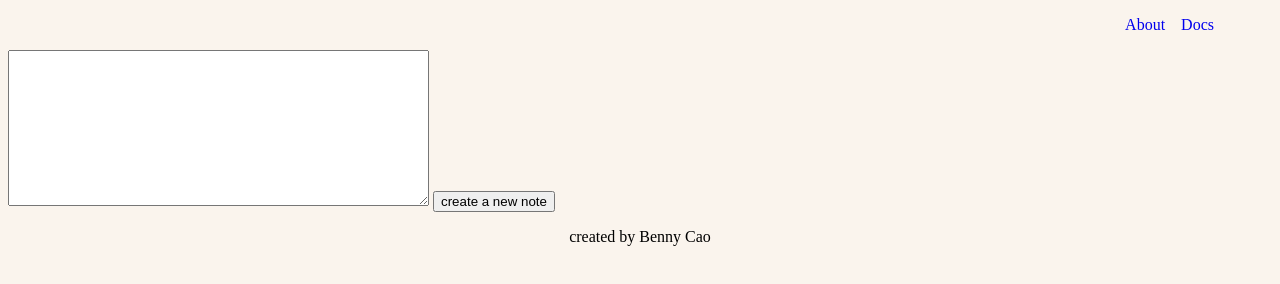
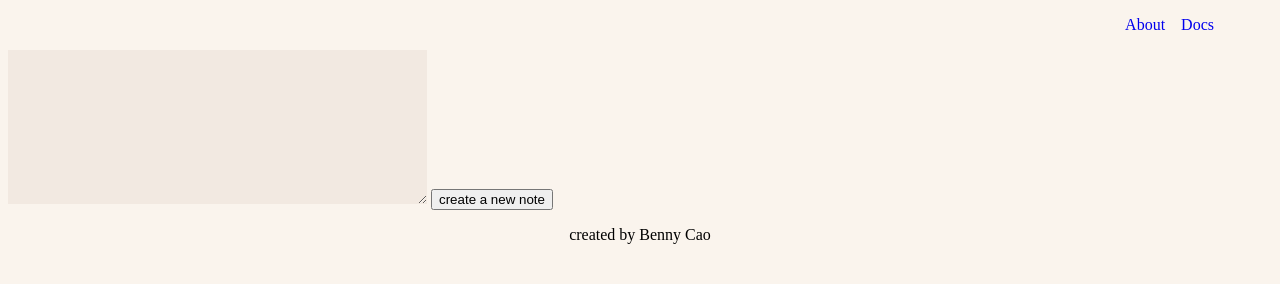
Before and after one commit to aurilyn/Assignment1, a plain HTML site: page index.html in a window 1280 px wide. Drawn offline with Linux system fonts and the light colour scheme.

Commit message:
removed textarea border and changed textarea bg color

```diff
--- a/CSS/style.css
+++ b/CSS/style.css
@@ -21,3 +21,8 @@ footer{
     text-align: center;
     width: 100%;
 }
+
+textarea {
+    background-color: #f2e9e1;
+    border: none;
+}
```
